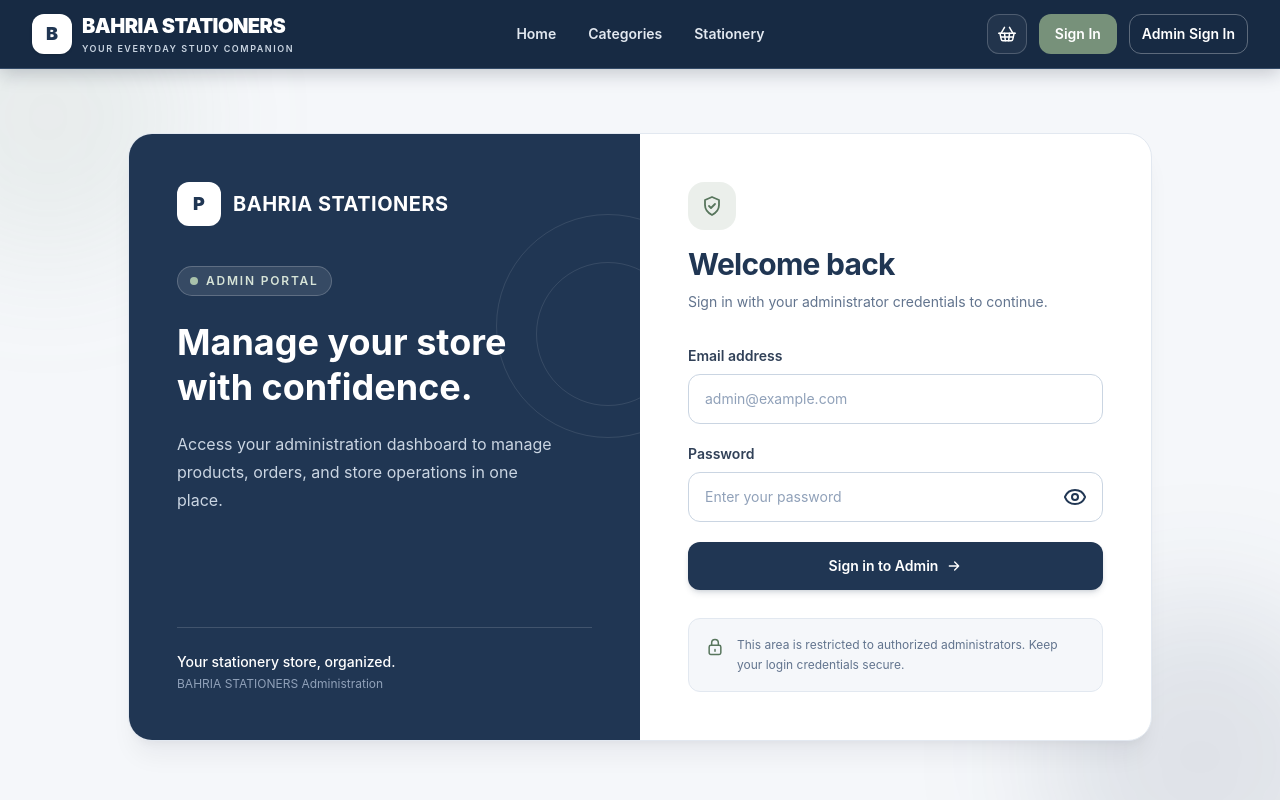
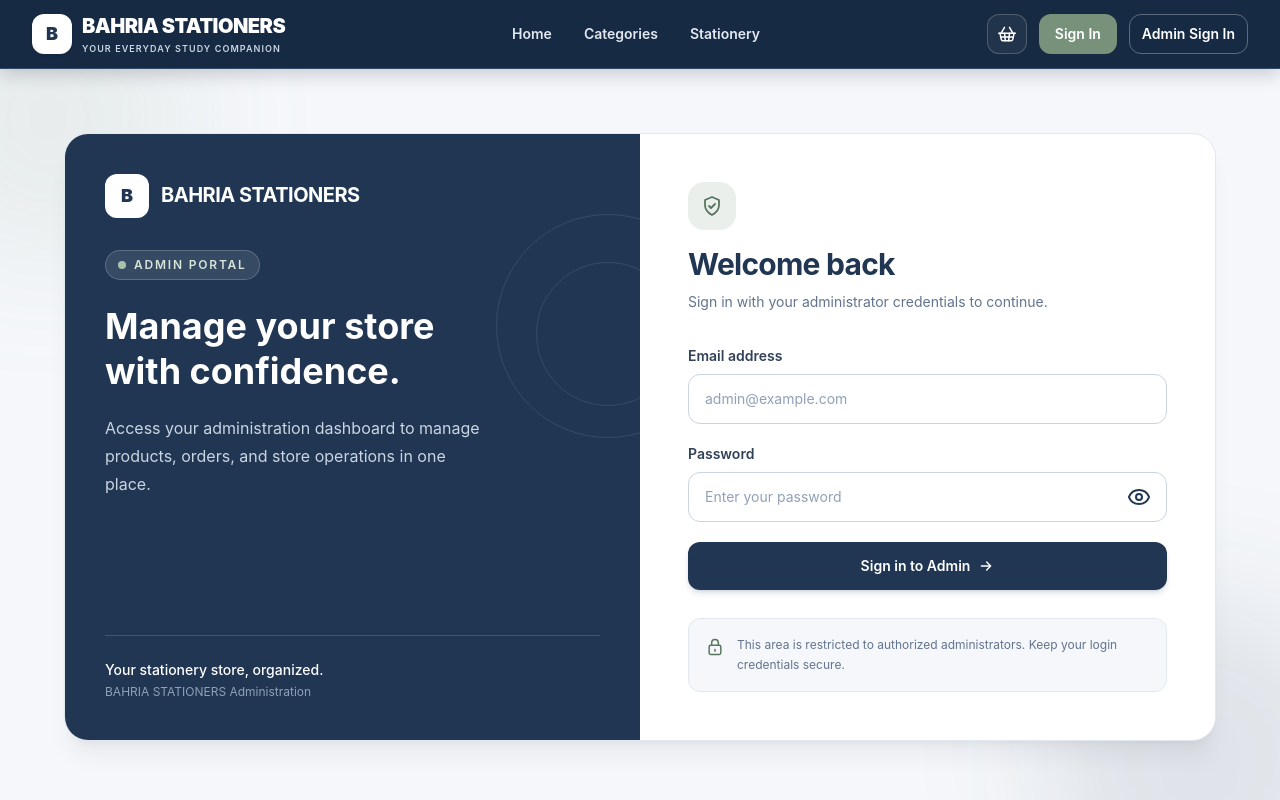
Before and after one commit to Umar-Atif/Bahria-Stationers, a React (Vite) app in the folder Client/: page /admin/login in a window 1280 px wide. Shown: the top 800 px of the page. Built offline with nearby package versions, Linux system fonts and the light colour scheme.

Commit message:
UI Improvement

```diff
--- a/Client/src/components/Navbar.jsx
+++ b/Client/src/components/Navbar.jsx
@@ -101,26 +101,26 @@ function Navbar() {
 
     return (
         <header className="sticky top-0 z-50 border-b border-[#344B68] bg-[#172A43] text-white shadow-[0_4px_18px_rgba(15,23,42,0.22)]">
-            <div className="mx-auto flex max-w-7xl items-center justify-between gap-3 px-4 py-3 sm:px-6 lg:px-8">
+            <div className="mx-auto flex max-w-7xl items-center justify-between gap-2 px-3 py-3 sm:gap-3 sm:px-6 lg:px-8">
+
 
                 {/* Brand */}
                 <Link
                     to={isAdmin ? '/admin' : '/'}
                     onClick={closeMenus}
-                    className="group flex shrink-0 items-center gap-2.5"
+                    className="group flex min-w-0 shrink items-center gap-2 sm:gap-2.5"
                     aria-label="BAHRIA STATIONERS Home"
                 >
-                    <span className="flex h-10 w-10 items-center justify-center rounded-xl border border-white/15 bg-white text-lg font-black text-[#203653] shadow-sm transition group-hover:bg-[#E8EFE8]">
+                    <span className="flex h-9 w-9 shrink-0 items-center justify-center rounded-lg border border-white/15 bg-white text-base font-black text-[#203653] shadow-sm transition group-hover:bg-[#E8EFE8] sm:h-10 sm:w-10 sm:rounded-xl sm:text-lg">
                         B
                     </span>
 
-                    <span>
-                        <span className="block text-lg font-black tracking-tight text-white sm:text-xl">
-                            {/* PAPER<span className="text-[#A9C2AB]">&</span>PEN */}
+                    <span className="min-w-0">
+                        <span className="block whitespace-nowrap text-xs font-black tracking-tight text-white sm:text-lg lg:text-xl">
                             BAHRIA STATIONERS
                         </span>
 
-                        <span className="mt-0.5 hidden text-[9px] font-semibold uppercase tracking-[0.17em] text-slate-300 sm:block">
+                        <span className="mt-0.5 hidden text-[9px] font-semibold uppercase tracking-[0.12em] text-slate-300 sm:block">
                             {isAdmin
                                 ? 'Admin Portal'
                                 : 'Your Everyday Study Companion'}
@@ -196,8 +196,8 @@ function Navbar() {
                                 aria-expanded={profileOpen}
                                 onClick={() => setProfileOpen((previous) => !previous)}
                                 className={`flex h-10 items-center gap-2 rounded-xl border px-3 transition focus:outline-none focus:ring-4 focus:ring-[#A9C2AB]/20 ${profileOpen
-                                        ? 'border-[#A9C2AB] bg-[#77917A] text-white'
-                                        : 'border-white/20 bg-white/5 text-white hover:border-[#A9C2AB] hover:bg-white/10'
+                                    ? 'border-[#A9C2AB] bg-[#77917A] text-white'
+                                    : 'border-white/20 bg-white/5 text-white hover:border-[#A9C2AB] hover:bg-white/10'
                                     }`}
                             >
                                 <UserRound size={18} />
--- a/Client/src/pages/AdminLogin.jsx
+++ b/Client/src/pages/AdminLogin.jsx
@@ -1,7 +1,7 @@
 import { useState } from 'react'
 import { useNavigate } from 'react-router-dom'
 import { useAppContext } from '../context/AppContext'
-import { Eye, EyeClosed, EyeOff } from 'lucide-react'
+import { Eye, EyeOff } from 'lucide-react'
 
 const API_URL = import.meta.env.VITE_API_URL || 'http://localhost:5000'
 
@@ -57,8 +57,8 @@ function AdminLogin() {
         className="pointer-events-none absolute -bottom-28 -right-20 h-80 w-80 rounded-full bg-[#203653]/10 blur-3xl"
       />
 
-      <div className="relative grid w-full max-w-5xl overflow-hidden rounded-3xl border border-slate-200 bg-white shadow-xl shadow-slate-900/5 md:grid-cols-2">
-        <section className="relative flex flex-col justify-between overflow-hidden bg-[#203653] p-8 text-white sm:p-10 lg:p-12">
+      <div className="relative grid w-full max-w-6xl overflow-hidden rounded-3xl border border-slate-200 bg-white shadow-xl shadow-slate-900/5 md:grid-cols-2">
+        <section className="relative flex flex-col justify-between overflow-hidden bg-[#203653] p-6 text-white sm:p-8 lg:p-10">
           <div
             aria-hidden="true"
             className="absolute -right-20 top-20 h-56 w-56 rounded-full border border-white/10"
@@ -69,12 +69,13 @@ function AdminLogin() {
           />
 
           <div className="relative">
-            <div className="mb-10 inline-flex items-center gap-3">
-              <div className="flex h-11 w-11 items-center justify-center rounded-xl bg-white text-lg font-black text-[#203653]">
-                P
+
+            <div className="mb-8 flex items-center gap-2 sm:gap-3">
+              <div className="flex h-10 w-10 shrink-0 items-center justify-center rounded-xl bg-white text-lg font-black text-[#203653] sm:h-11 sm:w-11">
+                B
               </div>
-              <span className="text-xl font-bold tracking-wide">
-                {/* PAPER<span className="text-[#A9C2AB]">&</span>PEN */}
+
+              <span className="min-w-0 text-sm font-bold tracking-tight text-white sm:text-lg lg:text-xl leading-tight">
                 BAHRIA STATIONERS
               </span>
             </div>
```
